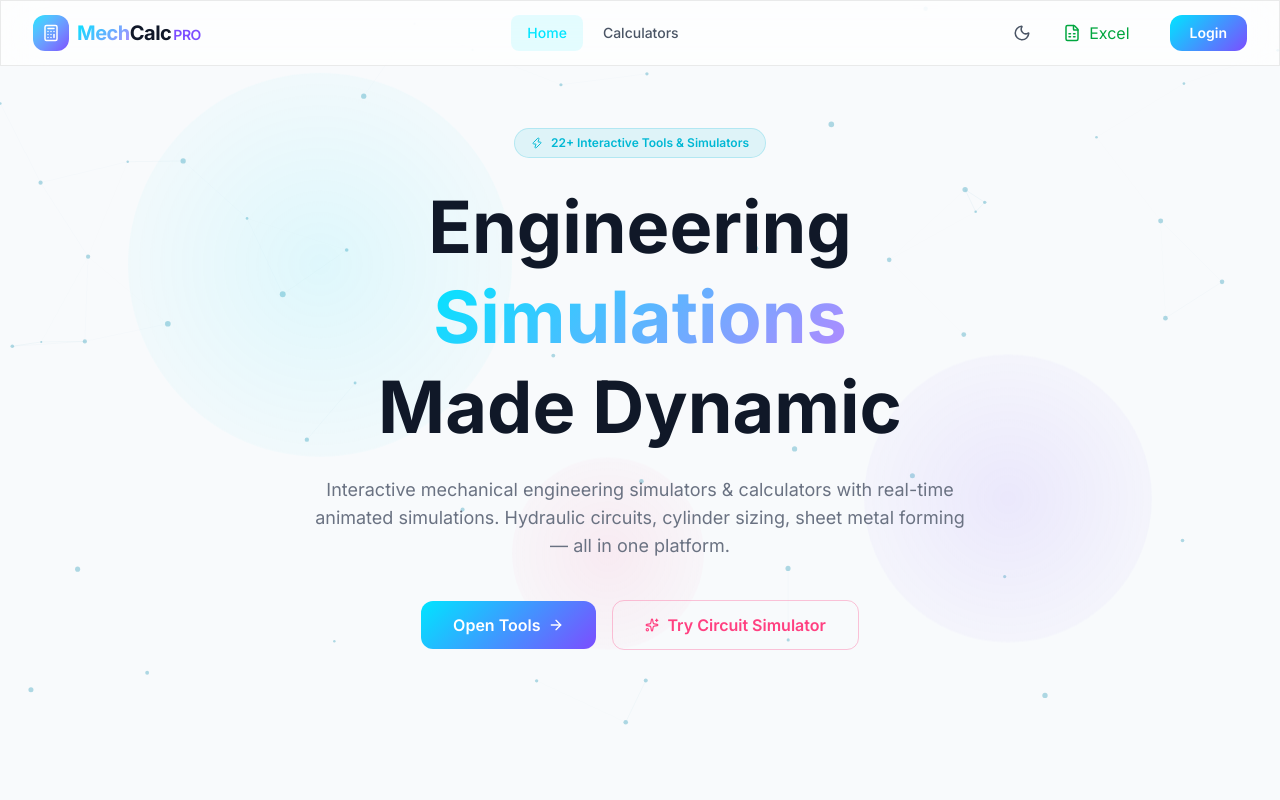
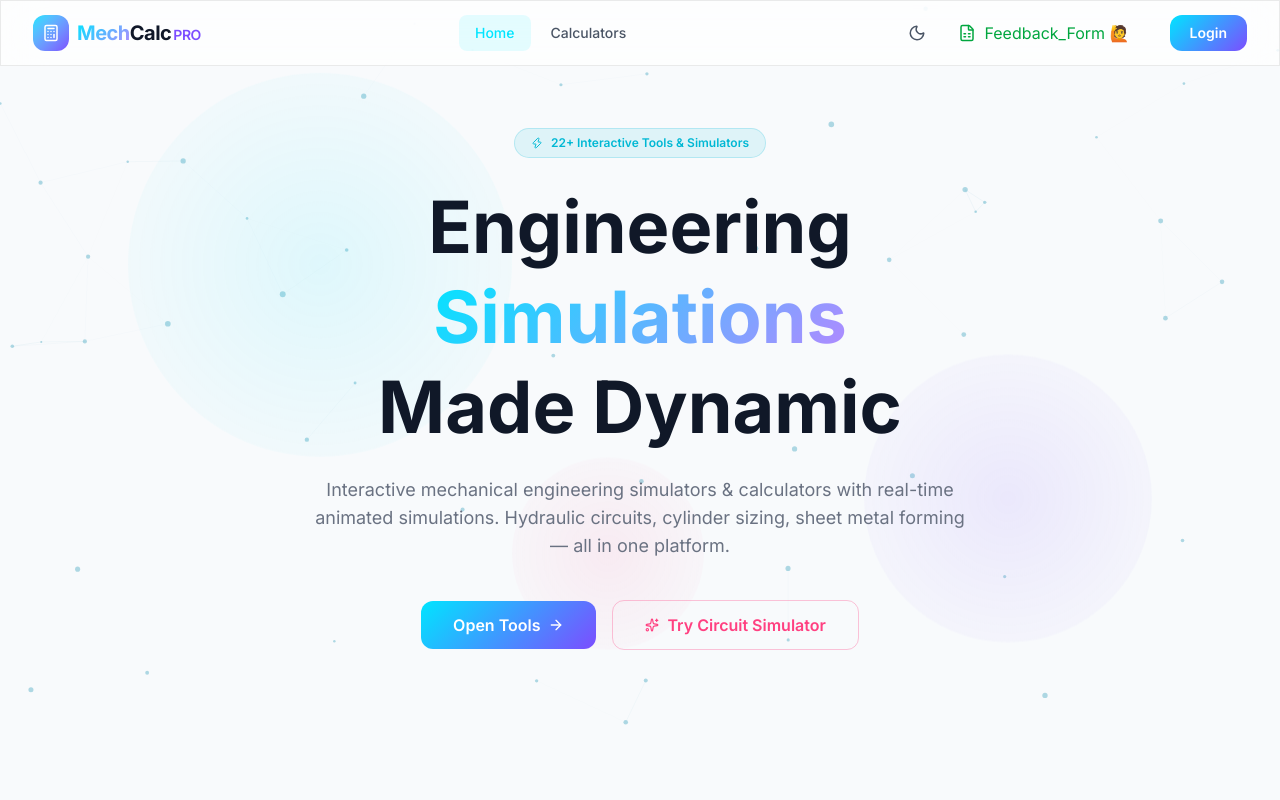
Before and after one commit to Dhanush102003/db_mech_pro, a React (Vite) app: page / in a window 1280 px wide. Shown: the top 800 px of the page. Built offline with nearby package versions, Linux system fonts and the light colour scheme.

Commit message:
Update Navbar.jsx
for the excel name

```diff
--- a/src/components/layout/Navbar.jsx
+++ b/src/components/layout/Navbar.jsx
@@ -83,7 +83,7 @@ export default function Navbar() {
     aria-label="Open Excel"
   >
     <FileSpreadsheet size={18} />
-    <span>Excel</span>
+    <span>Feedback_Form 🙋</span>
   </a>
 </div>
 
```
